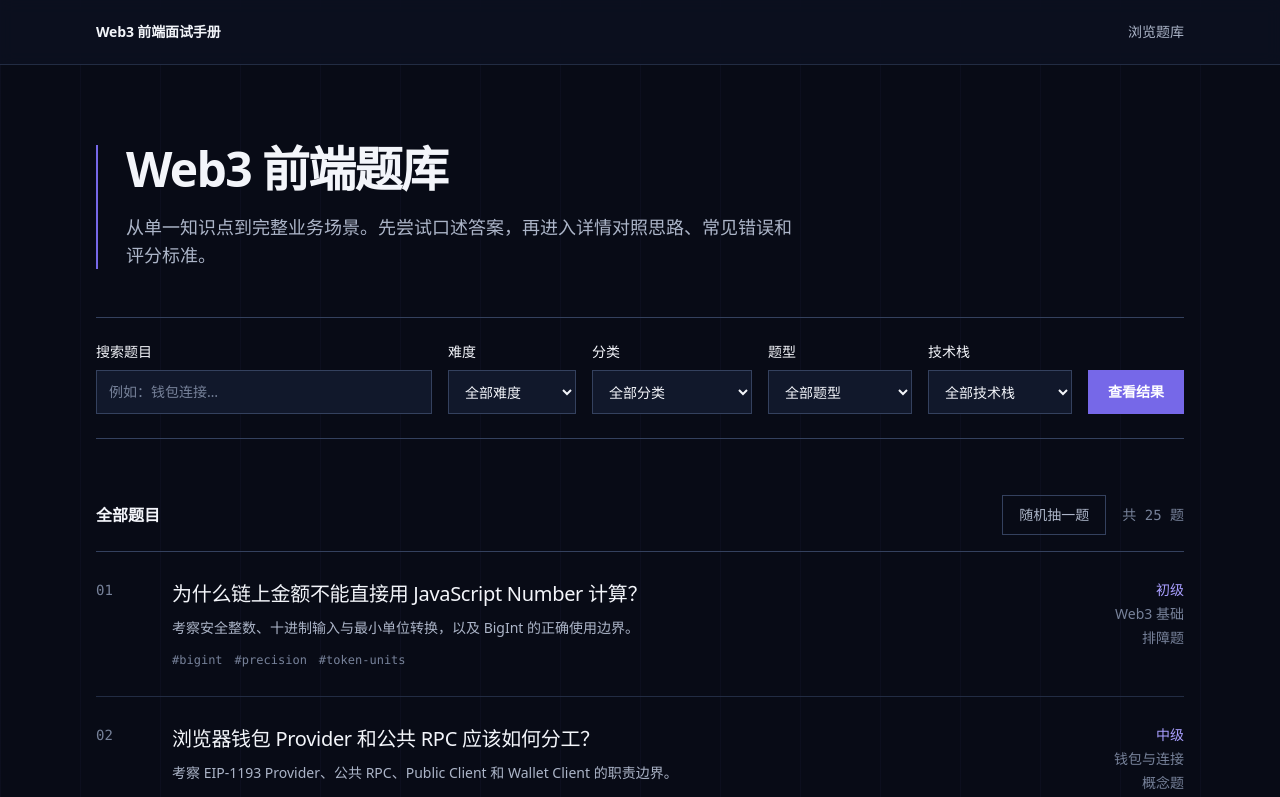
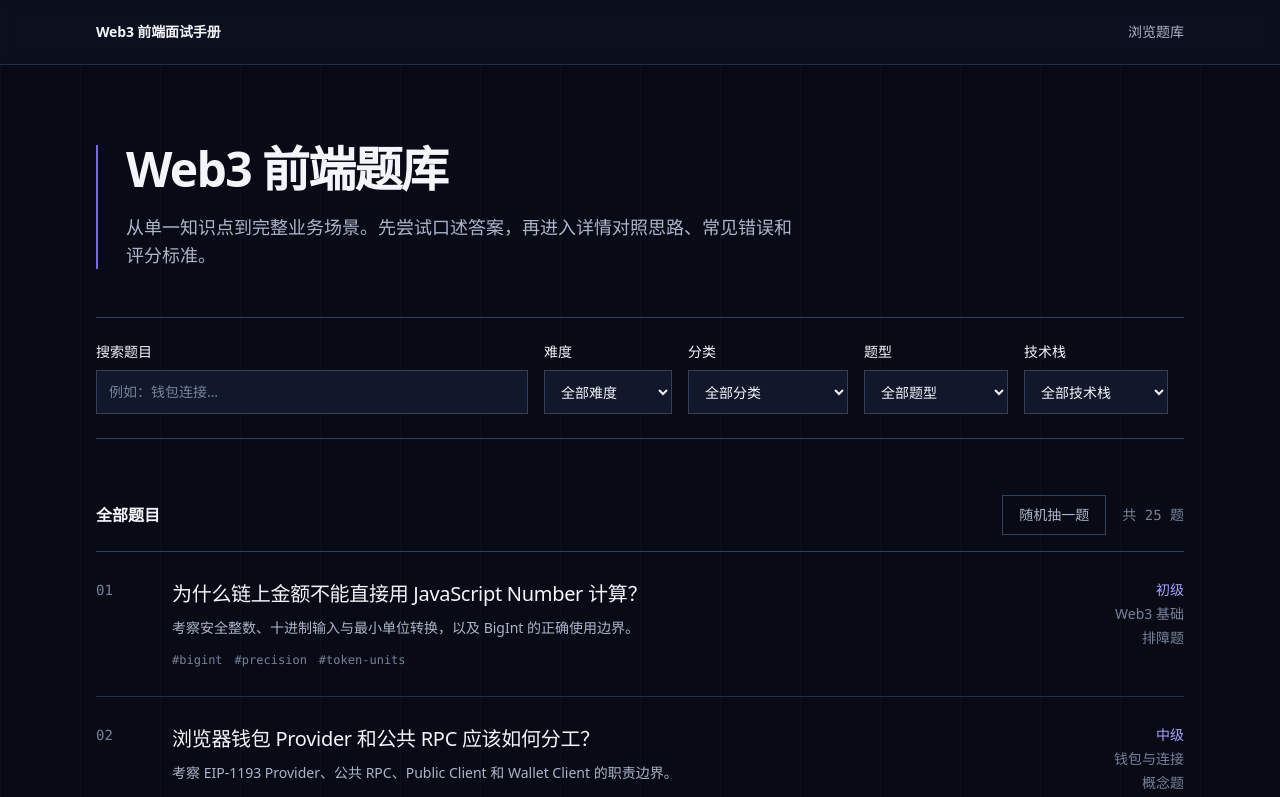
Before and after one commit to Sophran-fbj/web3-frontend-interview, a Next.js app: page /questions in a window 1280 px wide. Shown: the top 797 px of the page. Built offline with nearby package versions, Linux system fonts and the light colour scheme.

Commit message:
feat: 优化题库筛选交互

```diff
--- a/src/app/questions/page.tsx
+++ b/src/app/questions/page.tsx
@@ -1,6 +1,7 @@
 import type { Metadata } from "next";
 import Link from "next/link";
 
+import { AutoSubmitSelect } from "@/components/auto-submit-select";
 import { RandomQuestionButton } from "@/components/random-question-button";
 import {
   categoryLabels,
@@ -116,85 +117,51 @@ export default async function QuestionsPage({
             />
           </label>
 
-          <label className="block">
-            <span className="mb-2 block text-sm font-medium text-[var(--text-strong)]">
-              难度
-            </span>
-            <select
-              name="difficulty"
-              defaultValue={filters.difficulty ?? ""}
-              className="min-h-11 w-full border border-[var(--line-strong)] bg-[var(--surface)] px-3 text-sm text-[var(--text-strong)] focus-visible:outline-2 focus-visible:outline-offset-2 focus-visible:outline-[var(--accent)]"
-            >
-              <option value="">全部难度</option>
-              {difficulties.map((difficulty) => (
-                <option key={difficulty} value={difficulty}>
-                  {difficultyLabels[difficulty]}
-                </option>
-              ))}
-            </select>
-          </label>
+          <AutoSubmitSelect
+            label="难度"
+            name="difficulty"
+            defaultValue={filters.difficulty}
+            allLabel="全部难度"
+            options={difficulties.map((difficulty) => ({
+              value: difficulty,
+              label: difficultyLabels[difficulty],
+            }))}
+          />
 
-          <label className="block">
-            <span className="mb-2 block text-sm font-medium text-[var(--text-strong)]">
-              分类
-            </span>
-            <select
-              name="category"
-              defaultValue={filters.category ?? ""}
-              className="min-h-11 w-full border border-[var(--line-strong)] bg-[var(--surface)] px-3 text-sm text-[var(--text-strong)] focus-visible:outline-2 focus-visible:outline-offset-2 focus-visible:outline-[var(--accent)]"
-            >
-              <option value="">全部分类</option>
-              {categories.map((category) => (
-                <option key={category} value={category}>
-                  {categoryLabels[category]}
-                </option>
-              ))}
-            </select>
-          </label>
+          <AutoSubmitSelect
+            label="分类"
+            name="category"
+            defaultValue={filters.category}
+            allLabel="全部分类"
+            options={categories.map((category) => ({
+              value: category,
+              label: categoryLabels[category],
+            }))}
+          />
 
-          <label className="block">
-            <span className="mb-2 block text-sm font-medium text-[var(--text-strong)]">
-              题型
-            </span>
-            <select
-              name="type"
-              defaultValue={filters.questionType ?? ""}
-              className="min-h-11 w-full border border-[var(--line-strong)] bg-[var(--surface)] px-3 text-sm text-[var(--text-strong)] focus-visible:outline-2 focus-visible:outline-offset-2 focus-visible:outline-[var(--accent)]"
-            >
-              <option value="">全部题型</option>
-              {questionTypes.map((questionType) => (
-                <option key={questionType} value={questionType}>
-                  {questionTypeLabels[questionType]}
-                </option>
-              ))}
-            </select>
-          </label>
+          <AutoSubmitSelect
+            label="题型"
+            name="type"
+            defaultValue={filters.questionType}
+            allLabel="全部题型"
+            options={questionTypes.map((questionType) => ({
+              value: questionType,
+              label: questionTypeLabels[questionType],
+            }))}
+          />
 
-          <label className="block">
-            <span className="mb-2 block text-sm font-medium text-[var(--text-strong)]">
-              技术栈
-            </span>
-            <select
-              name="stack"
-              defaultValue={filters.stack ?? ""}
-              className="min-h-11 w-full border border-[var(--line-strong)] bg-[var(--surface)] px-3 text-sm text-[var(--text-strong)] focus-visible:outline-2 focus-visible:outline-offset-2 focus-visible:outline-[var(--accent)]"
-            >
-              <option value="">全部技术栈</option>
-              {stacks.map((stack) => (
-                <option key={stack} value={stack}>
-                  {stack}
-                </option>
-              ))}
-            </select>
-          </label>
+          <AutoSubmitSelect
+            label="技术栈"
+            name="stack"
+            defaultValue={filters.stack}
+            allLabel="全部技术栈"
+            options={stacks.map((stack) => ({
+              value: stack,
+              label: stack,
+            }))}
+          />
 
-          <div className="flex min-h-11 items-center gap-4">
-            <button
-              type="submit"
-              className="min-h-11 bg-[var(--accent)] px-5 text-sm font-semibold text-white hover:bg-[var(--accent-bright)] hover:text-[var(--canvas)] focus-visible:outline-2 focus-visible:outline-offset-4 focus-visible:outline-[var(--accent-bright)]"
-            >
-              查看结果
-            </button>
+          <div className="flex min-h-11 items-center lg:justify-end">
             {hasActiveFilters && (
               <Link
                 href="/questions"
--- /dev/null
+++ b/src/components/auto-submit-select.tsx
@@ -0,0 +1,43 @@
+"use client";
+
+type SelectOption = {
+  value: string;
+  label: string;
+};
+
+type AutoSubmitSelectProps = {
+  label: string;
+  name: string;
+  defaultValue?: string;
+  allLabel: string;
+  options: SelectOption[];
+};
+
+export function AutoSubmitSelect({
+  label,
+  name,
+  defaultValue,
+  allLabel,
+  options,
+}: AutoSubmitSelectProps) {
+  return (
+    <label className="block">
+      <span className="mb-2 block text-sm font-medium text-[var(--text-strong)]">
+        {label}
+      </span>
+      <select
+        name={name}
+        defaultValue={defaultValue ?? ""}
+        onChange={(event) => event.currentTarget.form?.requestSubmit()}
+        className="min-h-11 w-full border border-[var(--line-strong)] bg-[var(--surface)] px-3 text-sm text-[var(--text-strong)] focus-visible:outline-2 focus-visible:outline-offset-2 focus-visible:outline-[var(--accent)]"
+      >
+        <option value="">{allLabel}</option>
+        {options.map((option) => (
+          <option key={option.value} value={option.value}>
+            {option.label}
+          </option>
+        ))}
+      </select>
+    </label>
+  );
+}
```
Also changed, not shown: 1 other file (tests, documents, lock files or other folders).
